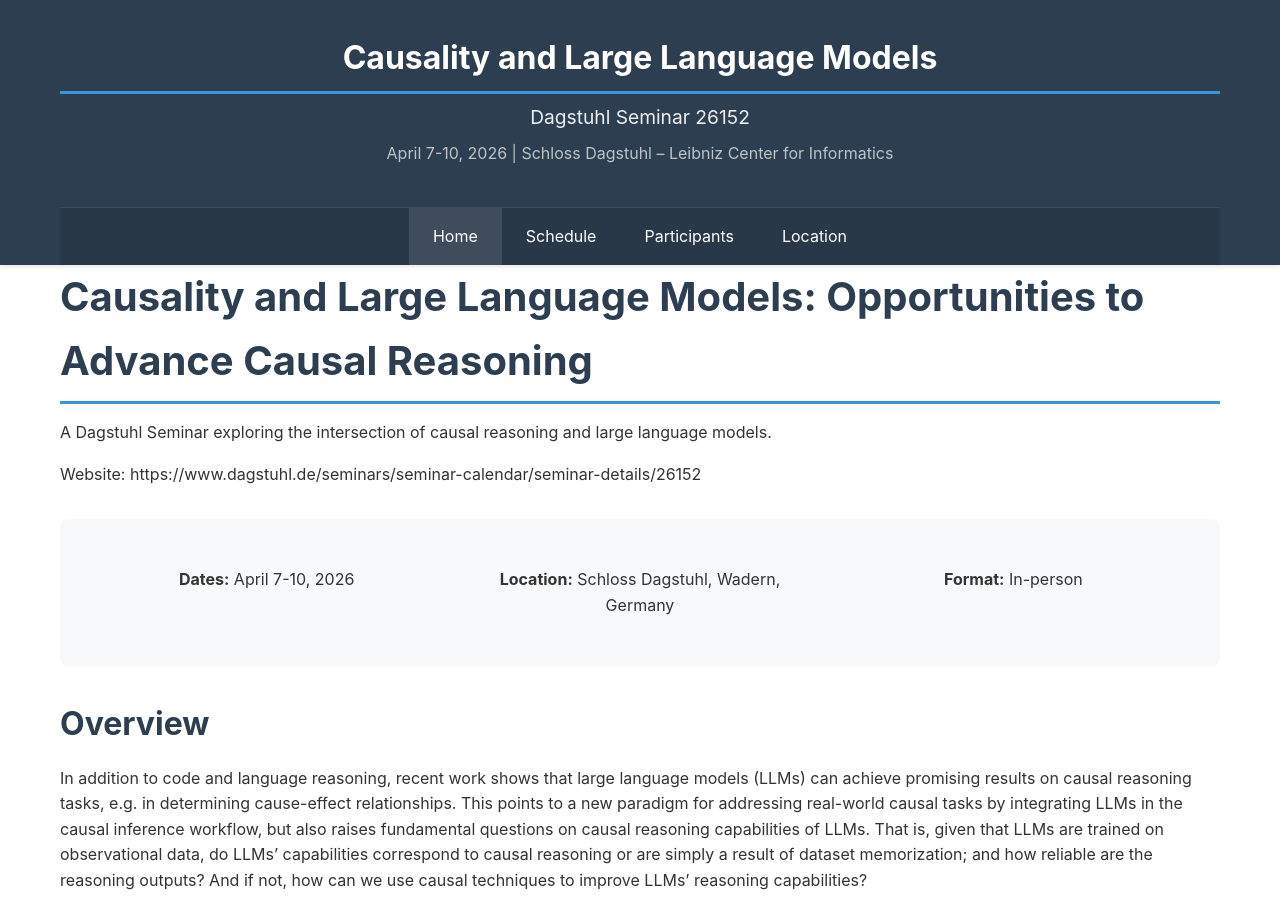
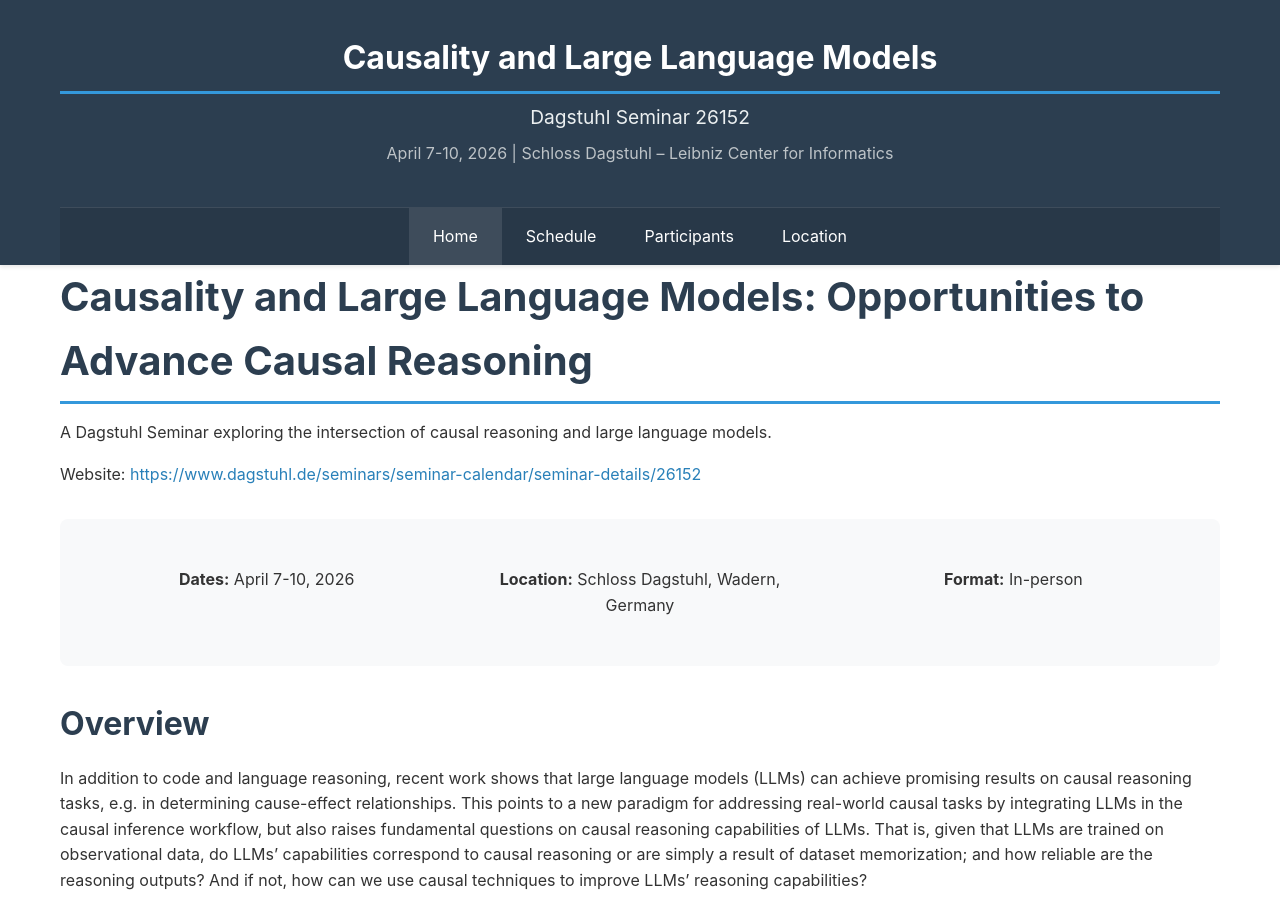
Before and after one commit to cr-llm/cr-llm.github.io, a Jekyll site: the page built from index.md, in a window 1280 px wide and 900 px high. Built offline with Jekyll 4.4.1, drawn with Linux system fonts in a browser that asks for light colours; part of the change alters nothing that is shown.

```diff
--- a/index.md
+++ b/index.md
@@ -7,7 +7,7 @@ title: Home
 
 A Dagstuhl Seminar exploring the intersection of causal reasoning and large language models.
 
-Website: https://www.dagstuhl.de/seminars/seminar-calendar/seminar-details/26152
+Website: [https://www.dagstuhl.de/seminars/seminar-calendar/seminar-details/26152](https://www.dagstuhl.de/seminars/seminar-calendar/seminar-details/26152)
 
 <div class="key-info">
   <div class="info-item"><strong>Dates:</strong> April 7-10, 2026</div>
```
